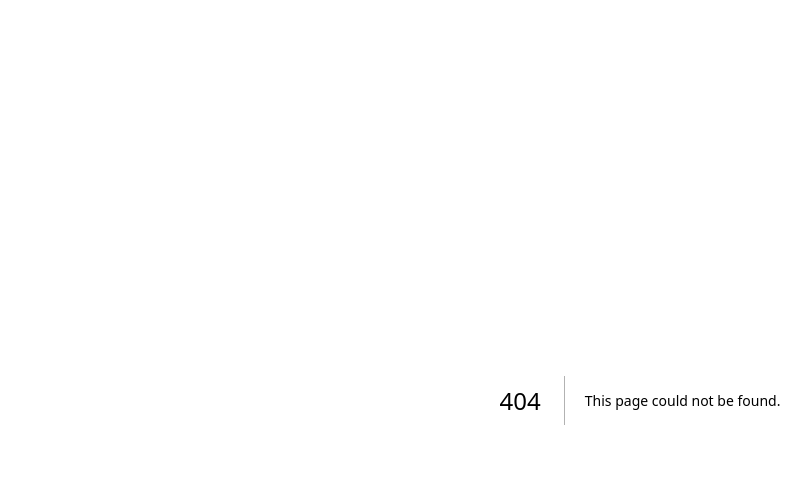
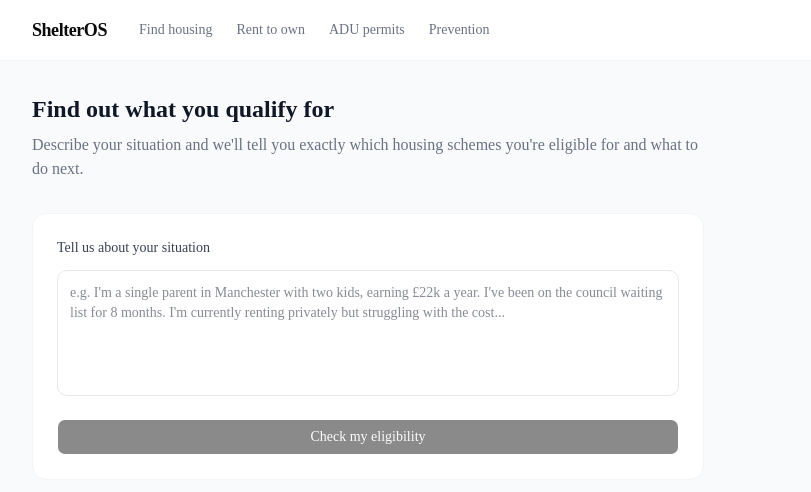
Before and after one commit to MayomikunOlukoya/shelteros, a Next.js app in the folder apps/web/: page /dashboard/eligibility in a window 1280 px wide. Before the commit this address had no page. Shown: the top 492 px of the page, without its empty margins (0-811 px from the left). Built offline with nearby package versions, Linux system fonts and the light colour scheme.

Commit message:
feat: Claude AI eligibility engine — analyses user situation against real listings

```diff
--- /dev/null
+++ b/apps/web/app/api/eligibility/route.ts
@@ -0,0 +1,46 @@
+import Anthropic from '@anthropic-ai/sdk'
+import { db } from '@/lib/db'
+import { listings } from '@/lib/schema'
+
+const anthropic = new Anthropic({
+  apiKey: process.env.ANTHROPIC_API_KEY,
+})
+
+export async function POST(request: Request) {
+  const { situation } = await request.json()
+
+  const allListings = await db.select().from(listings)
+
+  const listingsSummary = allListings
+    .map(l => `- ${l.title} (${l.scheme}, ${l.city} ${l.country}, £${l.monthlyRent}/mo, ${l.bedrooms} bed)`)
+    .join('\n')
+
+  const stream = await anthropic.messages.stream({
+    model: 'claude-sonnet-4-5',
+    max_tokens: 1024,
+    messages: [
+      {
+        role: 'user',
+        content: `You are a UK/US/Canada housing advisor helping people find affordable housing they qualify for.
+
+Here is the user's situation:
+${situation}
+
+Here are the available listings in our database:
+${listingsSummary}
+
+Based on their situation, tell them:
+1. Which listings they most likely qualify for and why
+2. What steps they should take first
+3. Any documents they should start gathering
+
+Be warm, clear, and practical. Use plain English — no jargon. Keep it under 300 words.`,
+      },
+    ],
+  })
+
+  const response = await stream.finalMessage()
+  const text = response.content[0].type === 'text' ? response.content[0].text : ''
+
+  return Response.json({ result: text })
+}
--- /dev/null
+++ b/apps/web/app/dashboard/eligibility/page.tsx
@@ -0,0 +1,73 @@
+'use client'
+
+import { useState } from 'react'
+import { Button } from '@/components/ui/button'
+
+export default function EligibilityPage() {
+  const [situation, setSituation] = useState('')
+  const [result, setResult] = useState('')
+  const [loading, setLoading] = useState(false)
+
+  async function checkEligibility() {
+    if (!situation.trim()) return
+    setLoading(true)
+    setResult('')
+
+    try {
+      const response = await fetch('/api/eligibility', {
+        method: 'POST',
+        headers: { 'Content-Type': 'application/json' },
+        body: JSON.stringify({ situation }),
+      })
+      const data = await response.json()
+      setResult(data.result)
+    } catch (error) {
+      setResult('Something went wrong. Please try again.')
+    } finally {
+      setLoading(false)
+    }
+  }
+
+  return (
+    <div className="max-w-2xl">
+      <h1 className="text-2xl font-semibold text-gray-900 mb-2">
+        Find out what you qualify for
+      </h1>
+      <p className="text-gray-500 mb-8">
+        Describe your situation and we'll tell you exactly which housing schemes
+        you're eligible for and what to do next.
+      </p>
+
+      <div className="bg-white border border-gray-100 rounded-xl p-6 mb-4">
+        <label className="block text-sm font-medium text-gray-700 mb-3">
+          Tell us about your situation
+        </label>
+        <textarea
+          className="w-full border border-gray-200 rounded-lg p-3 text-sm text-gray-900 resize-none focus:outline-none focus:ring-2 focus:ring-teal-500"
+          rows={5}
+          placeholder="e.g. I'm a single parent in Manchester with two kids, earning £22k a year. I've been on the council waiting list for 8 months. I'm currently renting privately but struggling with the cost..."
+          value={situation}
+          onChange={(e) => setSituation(e.target.value)}
+        />
+        <Button
+          className="mt-4 w-full"
+          onClick={checkEligibility}
+          disabled={loading || !situation.trim()}
+        >
+          {loading ? 'Analysing your situation...' : 'Check my eligibility'}
+        </Button>
+      </div>
+
+      {result && (
+        <div className="bg-teal-50 border border-teal-100 rounded-xl p-6">
+          <h2 className="font-semibold text-teal-900 mb-3">
+            Your housing options
+          </h2>
+          <div className="text-sm text-teal-800 whitespace-pre-wrap leading-relaxed">
+            {result}
+          </div>
+        </div>
+      )}
+    </div>
+  )
+}
--- a/apps/web/app/dashboard/page.tsx
+++ b/apps/web/app/dashboard/page.tsx
@@ -1,6 +1,7 @@
 import { currentUser } from '@clerk/nextjs/server'
 import { db } from '@/lib/db'
 import { listings } from '@/lib/schema'
+import Link from 'next/link'
 
 export default async function DashboardPage() {
   const user = await currentUser()
@@ -15,7 +16,8 @@ export default async function DashboardPage() {
 
       <div className="grid grid-cols-1 md:grid-cols-2 gap-4 max-w-4xl">
         {allListings.map((listing) => (
-          <div key={listing.id} className="bg-white border border-gray-100 rounded-xl p-6">
+          <Link href="/dashboard/eligibility" key={listing.id}>
+            <div className="bg-white border border-gray-100 rounded-xl p-6 hover:border-teal-200 hover:shadow-sm transition-all cursor-pointer">
               <div className="flex items-start justify-between mb-3">
                 <span className="text-xs font-medium bg-teal-50 text-teal-700 px-2 py-1 rounded-full">
                   {listing.scheme}
@@ -31,6 +33,7 @@ export default async function DashboardPage() {
                 <span>🛏 {listing.bedrooms} bed</span>
               </div>
             </div>
+          </Link>
         ))}
       </div>
     </div>
--- a/apps/web/package.json
+++ b/apps/web/package.json
@@ -11,10 +11,12 @@
     "check-types": "next typegen && tsc --noEmit"
   },
   "dependencies": {
+    "@anthropic-ai/sdk": "^0.100.1",
     "@clerk/nextjs": "^7.4.2",
     "@neondatabase/serverless": "^1.1.0",
     "@repo/ui": "workspace:*",
     "@tailwindcss/postcss": "^4.3.0",
+    "ai": "^6.0.193",
     "class-variance-authority": "^0.7.1",
     "clsx": "^2.1.1",
     "drizzle-orm": "^0.45.2",
```
Also changed, not shown: apps/web/app/layout.tsx (line endings or trailing spaces), 1 other file (tests, documents, lock files or other folders). Lines whose indentation alone changed are shown as unchanged.
